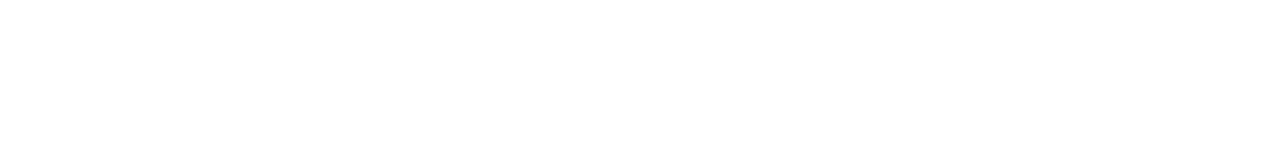
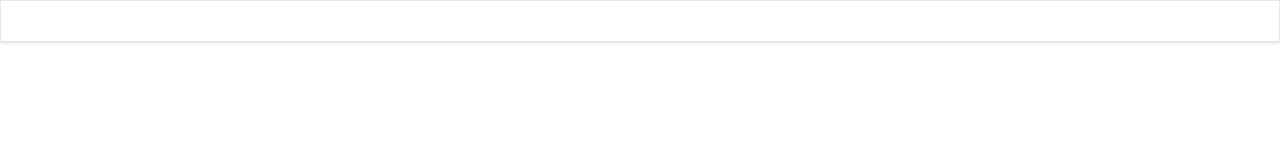
Before and after one commit to leviGatimu/bestbuy, a website: page public/index.html in a window 1280 px wide. Drawn offline with nearby package versions, Linux system fonts and the light colour scheme.

Commit message:
Updates: 2026-03-01T22:32:59.670Z

```diff
--- a/package.json
+++ b/package.json
@@ -1,6 +1,6 @@
 {
   "name": "best-buy",
-  "version": "1.0.99",
+  "version": "1.0.100",
   "description": "",
   "license": "ISC",
   "author": "",
--- a/public/index.html
+++ b/public/index.html
@@ -7,6 +7,6 @@
     <script src="https://cdn.tailwindcss.com"></script>
 </head>
 <body>
-
+    <div class="container shadow border p-5"></div>
 </body>
 </html>
```
Also changed, not shown: 1 other file.
